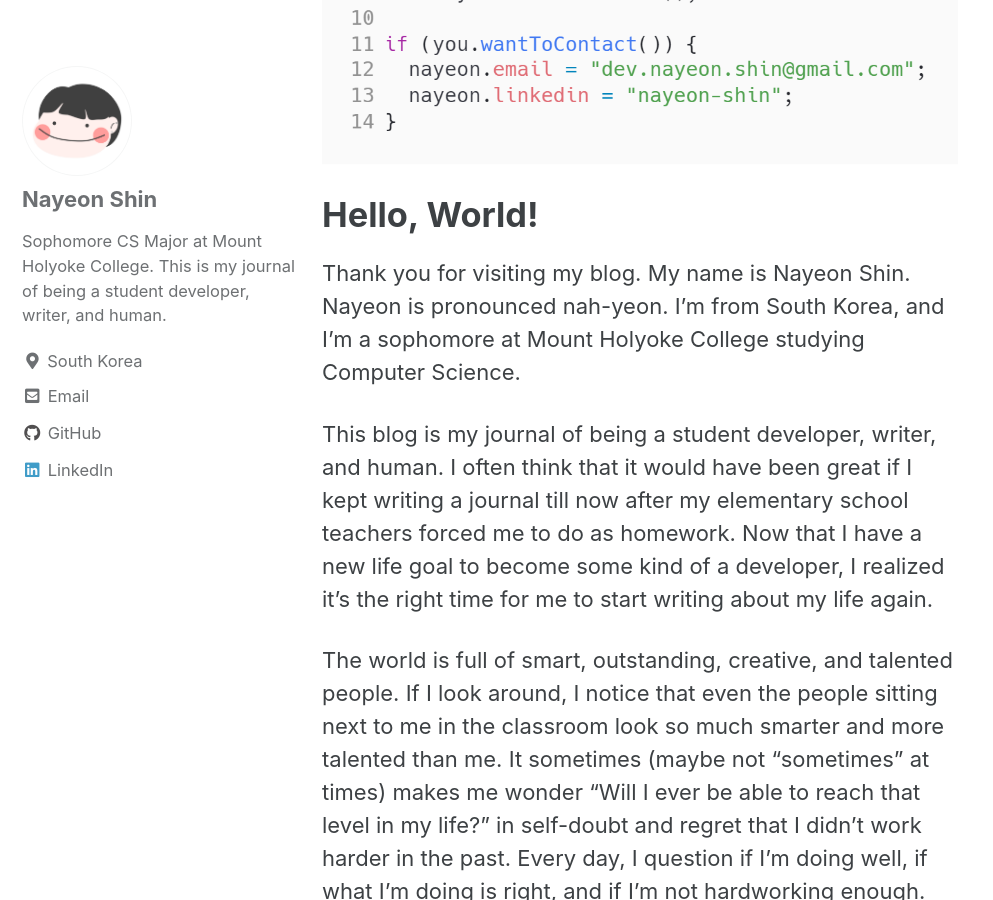
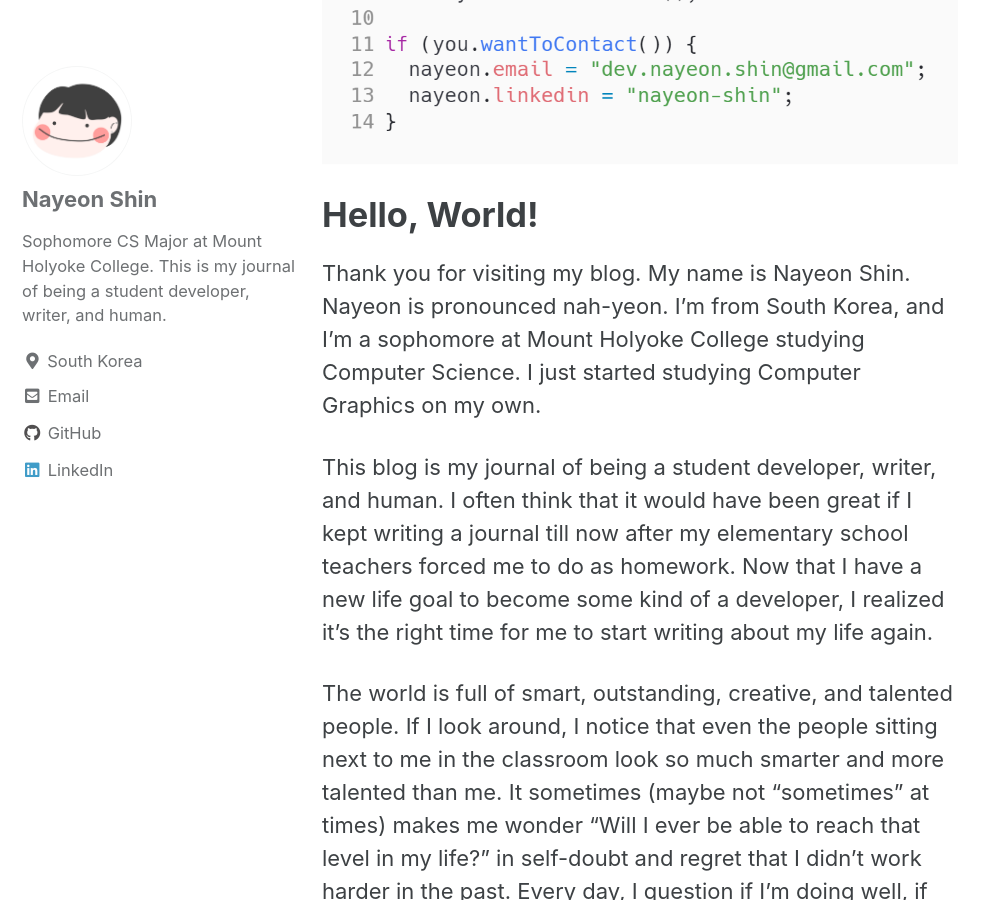
Before and after one commit to nayeonshin/nayeonshin.github.io, a Jekyll site: the page built from index.md, in a window 1280 px wide and 900 px high, scrolled down 431 px. Shown: the whole window, without its empty margins (0-993 px from the left). Built offline with Jekyll 4.4.1, drawn with Linux system fonts in a browser that asks for light colours; cached includes are drawn as plain includes.

Commit message:
Update index.md

```diff
--- a/index.md
+++ b/index.md
@@ -8,7 +8,7 @@
 
 # Hello, World!
 
-Thank you for visiting my blog. My name is Nayeon Shin. Nayeon is pronounced nah-yeon. I'm from South Korea, and I'm a sophomore at Mount Holyoke College studying Computer Science.
+Thank you for visiting my blog. My name is Nayeon Shin. Nayeon is pronounced nah-yeon. I'm from South Korea, and I'm a sophomore at Mount Holyoke College studying Computer Science. I just started studying Computer Graphics on my own.
 
 This blog is my journal of being a student developer, writer, and human. I often think that it would have been great if I kept writing a journal till now after my elementary school teachers forced me to do as homework. Now that I have a new life goal to become some kind of a developer, I realized it's the right time for me to start writing about my life again.
 
```
